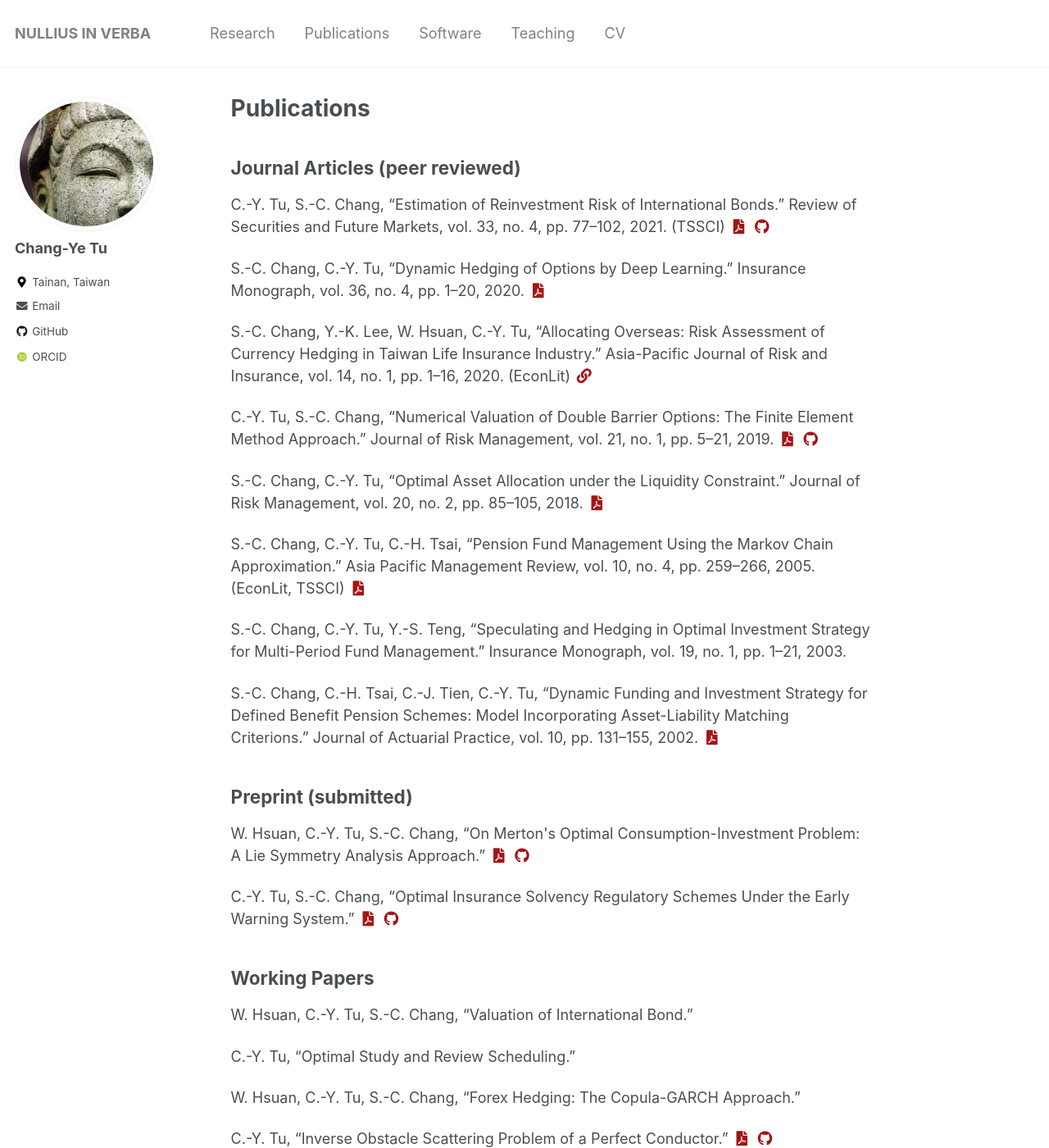
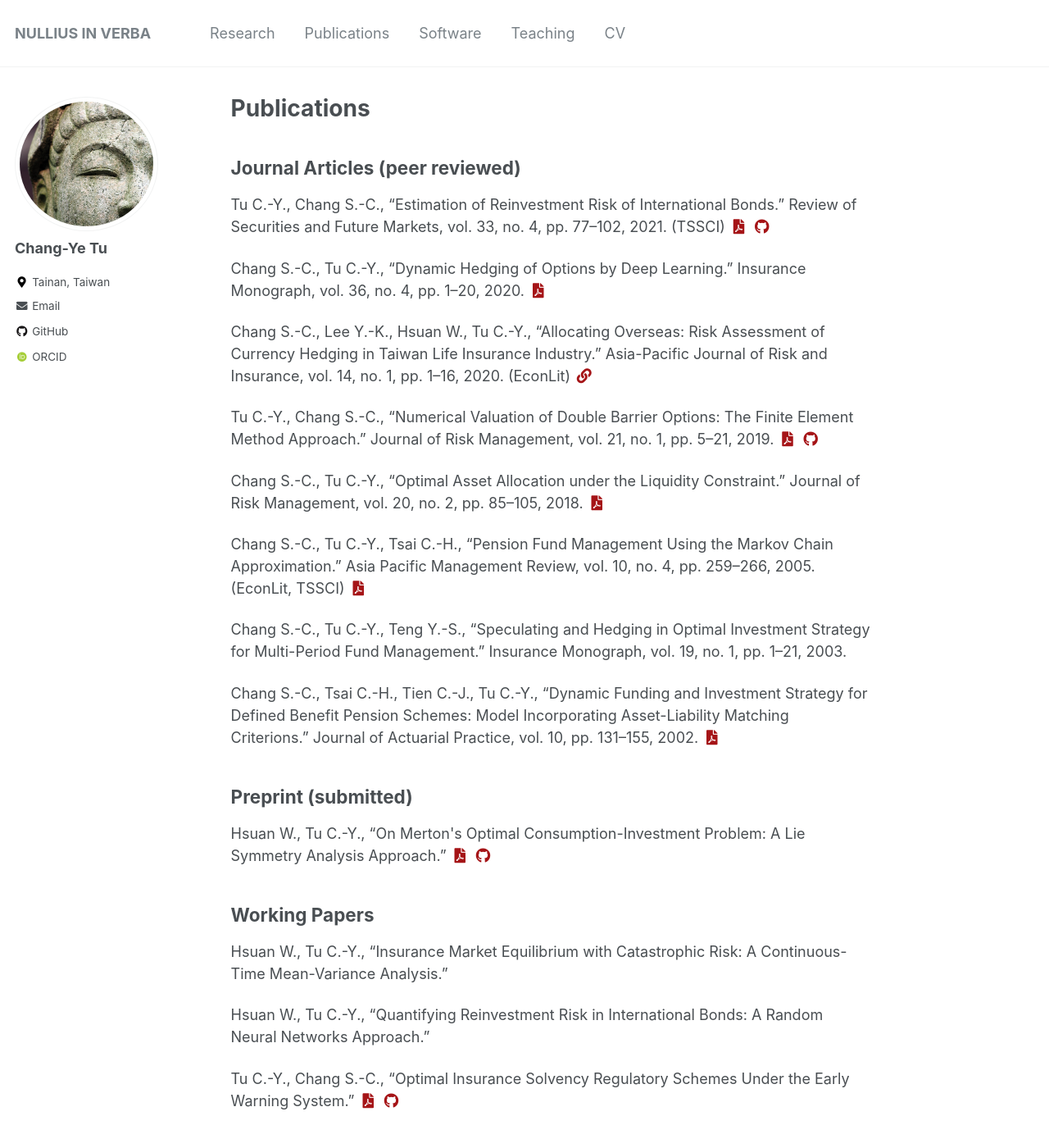
Before and after one commit to chang-ye-tu/chang-ye-tu.github.io, a Jekyll site: the page built from _pages/publications.md, in a window 1280 px wide and 1400 px high. Shown: the whole window at 82% size. Built offline with Jekyll 4.4.1, drawn with Linux system fonts in a browser that asks for light colours; some web fonts are replaced; some of the changed text lies outside the part shown.

Commit message:
Update content

```diff
--- a/_pages/publications.md
+++ b/_pages/publications.md
@@ -8,50 +8,39 @@ author_profile: true
 
 ## Journal Articles (peer reviewed)
 
- C.-Y. Tu,  S.-C. Chang, "Estimation of Reinvestment Risk of International Bonds." Review of Securities and Future Markets, vol. 33, no. 4, pp. 77--102, 2021. (TSSCI)
+ Tu C.-Y.,  Chang S.-C., "Estimation of Reinvestment Risk of International Bonds." Review of Securities and Future Markets, vol. 33, no. 4, pp. 77--102, 2021. (TSSCI)
 <a href="https://chang-ye-tu.github.io/files/pdf/research/reinv_tw.pdf"><i class="fas fa-fw fa-file-pdf zoom" aria-hidden="true"></i></a> <a href="https://github.com/chang-ye-tu/reinv"><i class="fab fa-fw fa-github zoom" aria-hidden="true"></i></a>
 
- S.-C. Chang,  C.-Y. Tu, "Dynamic Hedging of Options by Deep Learning." Insurance Monograph, vol. 36, no. 4, pp. 1--20, 2020.
+ Chang S.-C.,  Tu C.-Y., "Dynamic Hedging of Options by Deep Learning." Insurance Monograph, vol. 36, no. 4, pp. 1--20, 2020.
 <a href="https://chang-ye-tu.github.io/files/pdf/research/hedge_tw.pdf"><i class="fas fa-fw fa-file-pdf zoom" aria-hidden="true"></i></a>
 
- S.-C. Chang,  Y.-K. Lee,  W. Hsuan,  C.-Y. Tu, "Allocating Overseas: Risk Assessment of Currency Hedging in Taiwan Life Insurance Industry." Asia-Pacific Journal of Risk and Insurance, vol. 14, no. 1, pp. 1--16, 2020. (EconLit)
+ Chang S.-C.,  Lee Y.-K.,  Hsuan W.,  Tu C.-Y., "Allocating Overseas: Risk Assessment of Currency Hedging in Taiwan Life Insurance Industry." Asia-Pacific Journal of Risk and Insurance, vol. 14, no. 1, pp. 1--16, 2020. (EconLit)
 <a href="https://doi.org/10.1515/apjri-2018-0015"><i class="fas fa-fw fa-link zoom" aria-hidden="true"></i></a>
 
- C.-Y. Tu,  S.-C. Chang, "Numerical Valuation of Double Barrier Options: The Finite Element Method Approach." Journal of Risk Management, vol. 21, no. 1, pp. 5--21, 2019.
+ Tu C.-Y.,  Chang S.-C., "Numerical Valuation of Double Barrier Options: The Finite Element Method Approach." Journal of Risk Management, vol. 21, no. 1, pp. 5--21, 2019.
 <a href="https://chang-ye-tu.github.io/files/pdf/research/fem_tw.pdf"><i class="fas fa-fw fa-file-pdf zoom" aria-hidden="true"></i></a> <a href="https://github.com/chang-ye-tu/fem"><i class="fab fa-fw fa-github zoom" aria-hidden="true"></i></a>
 
- S.-C. Chang,  C.-Y. Tu, "Optimal Asset Allocation under the Liquidity Constraint." Journal of Risk Management, vol. 20, no. 2, pp. 85--105, 2018.
+ Chang S.-C.,  Tu C.-Y., "Optimal Asset Allocation under the Liquidity Constraint." Journal of Risk Management, vol. 20, no. 2, pp. 85--105, 2018.
 <a href="https://chang-ye-tu.github.io/files/pdf/research/illiquid.pdf"><i class="fas fa-fw fa-file-pdf zoom" aria-hidden="true"></i></a>
 
- S.-C. Chang,  C.-Y. Tu,  C.-H. Tsai, "Pension Fund Management Using the Markov Chain Approximation." Asia Pacific Management Review, vol. 10, no. 4, pp. 259--266, 2005. (EconLit, TSSCI)
+ Chang S.-C.,  Tu C.-Y.,  Tsai C.-H., "Pension Fund Management Using the Markov Chain Approximation." Asia Pacific Management Review, vol. 10, no. 4, pp. 259--266, 2005. (EconLit, TSSCI)
 <a href="https://www.researchgate.net/profile/Shih-Chieh-Chang-2/publication/268359955_Pension_Fund_Management_Using_the_Markov_Chain_Approximation/links/54e2f25b0cf296663797fc5a/Pension-Fund-Management-Using-the-Markov-Chain-Approximation.pdf"><i class="fas fa-fw fa-file-pdf zoom" aria-hidden="true"></i></a>
 
- S.-C. Chang,  C.-Y. Tu,  Y.-S. Teng, "Speculating and Hedging in Optimal Investment Strategy for Multi-Period Fund Management." Insurance Monograph, vol. 19, no. 1, pp. 1--21, 2003.
+ Chang S.-C.,  Tu C.-Y.,  Teng Y.-S., "Speculating and Hedging in Optimal Investment Strategy for Multi-Period Fund Management." Insurance Monograph, vol. 19, no. 1, pp. 1--21, 2003.
 
- S.-C. Chang,  C.-H. Tsai,  C.-J. Tien,  C.-Y. Tu, "Dynamic Funding and Investment Strategy for Defined Benefit Pension Schemes: Model Incorporating Asset-Liability Matching Criterions." Journal of Actuarial Practice, vol. 10, pp. 131--155, 2002.
+ Chang S.-C.,  Tsai C.-H.,  Tien C.-J.,  Tu C.-Y., "Dynamic Funding and Investment Strategy for Defined Benefit Pension Schemes: Model Incorporating Asset-Liability Matching Criterions." Journal of Actuarial Practice, vol. 10, pp. 131--155, 2002.
 <a href="https://digitalcommons.unl.edu/cgi/viewcontent.cgi?article=1039&context=joap"><i class="fas fa-fw fa-file-pdf zoom" aria-hidden="true"></i></a>
 
 ## Preprint (submitted)
 
- W. Hsuan,  C.-Y. Tu,  S.-C. Chang, "On Merton&apos;s Optimal Consumption-Investment Problem: A Lie Symmetry Analysis Approach."
+ Hsuan W.,  Tu C.-Y., "On Merton&apos;s Optimal Consumption-Investment Problem: A Lie Symmetry Analysis Approach."
 <a href="https://chang-ye-tu.github.io/files/pdf/research/lie.pdf"><i class="fas fa-fw fa-file-pdf zoom" aria-hidden="true"></i></a> <a href="https://github.com/chang-ye-tu/lie"><i class="fab fa-fw fa-github zoom" aria-hidden="true"></i></a>
-
- C.-Y. Tu,  S.-C. Chang, "Optimal Insurance Solvency Regulatory Schemes Under the Early Warning System."
-<a href="https://chang-ye-tu.github.io/files/pdf/research/reg.pdf"><i class="fas fa-fw fa-file-pdf zoom" aria-hidden="true"></i></a> <a href="https://github.com/chang-ye-tu/reg"><i class="fab fa-fw fa-github zoom" aria-hidden="true"></i></a>
 
 ## Working Papers
 
- W. Hsuan,  C.-Y. Tu,  S.-C. Chang, "Valuation of International Bond."
+ Hsuan W.,  Tu C.-Y., "Insurance Market Equilibrium with Catastrophic Risk: A Continuous-Time Mean-Variance Analysis."
 
- C.-Y. Tu, "Optimal Study and Review Scheduling."
+ Hsuan W.,  Tu C.-Y., "Quantifying Reinvestment Risk in International Bonds: A Random Neural Networks Approach."
 
- W. Hsuan,  C.-Y. Tu,  S.-C. Chang, "Forex Hedging: The Copula-GARCH Approach."
-
- C.-Y. Tu, "Inverse Obstacle Scattering Problem of a Perfect Conductor."
-<a href="https://chang-ye-tu.github.io/files/pdf/research/draft.pdf"><i class="fas fa-fw fa-file-pdf zoom" aria-hidden="true"></i></a> <a href="https://github.com/chang-ye-tu/ka"><i class="fab fa-fw fa-github zoom" aria-hidden="true"></i></a>
-
- C.-Y. Tu, "The Monotonicity Approach to Inverse Obstacle Scattering Problem."
-<a href="https://chang-ye-tu.github.io/files/pdf/research/t.pdf"><i class="fas fa-fw fa-file-pdf zoom" aria-hidden="true"></i></a> <a href="https://github.com/chang-ye-tu/ka"><i class="fab fa-fw fa-github zoom" aria-hidden="true"></i></a>
-
- C.-Y. Tu, "Electromagnetic Scattering Problems in Chiral Media."
-<a href="https://chang-ye-tu.github.io/files/pdf/research/thesis.pdf"><i class="fas fa-fw fa-file-pdf zoom" aria-hidden="true"></i></a> <a href="https://github.com/chang-ye-tu/ka"><i class="fab fa-fw fa-github zoom" aria-hidden="true"></i></a>
+ Tu C.-Y.,  Chang S.-C., "Optimal Insurance Solvency Regulatory Schemes Under the Early Warning System."
+<a href="https://chang-ye-tu.github.io/files/pdf/research/reg.pdf"><i class="fas fa-fw fa-file-pdf zoom" aria-hidden="true"></i></a> <a href="https://github.com/chang-ye-tu/reg"><i class="fab fa-fw fa-github zoom" aria-hidden="true"></i></a>
```
Also changed, not shown: 6 other files.
